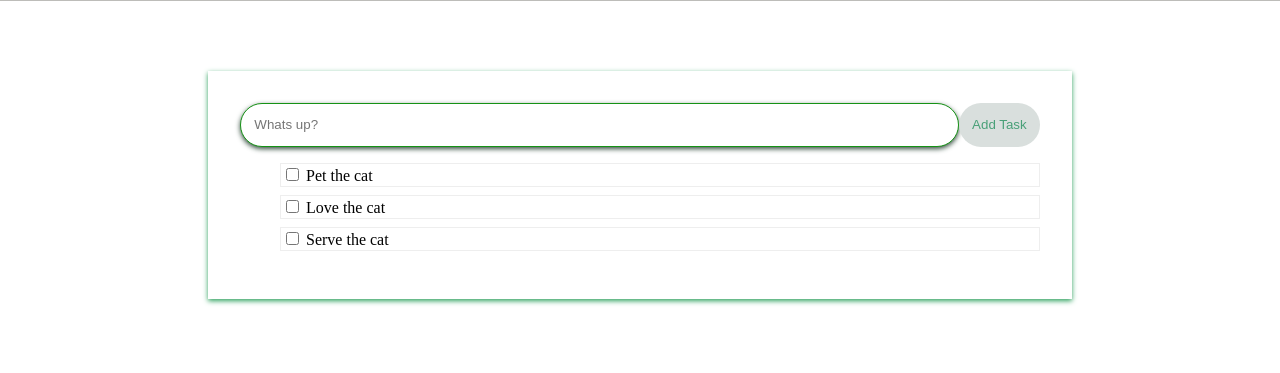
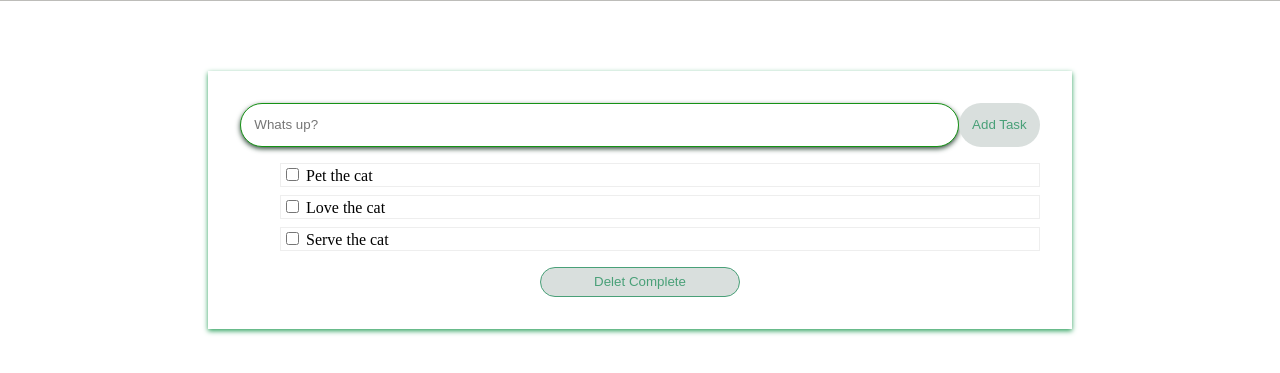
Before and after one commit to lumalopees/task-list, a plain HTML site: page index.html in a window 1280 px wide. Shown: the part 79-452 px from the top of the page. Drawn offline with Linux system fonts and the light colour scheme; a web font is replaced by a local one.

Commit message:
deleted button

```diff
--- a/index.html
+++ b/index.html
@@ -14,13 +14,13 @@
   </header>
 
   <section class="main-container">
-    <form>
+    <form id="task-form">
       <input type="text" name="whats up?" placeholder="Whats up?" id="wu">
       <button type="submit" id="button-add">
         Add Task
       </button>
     </form>
-    <ul>
+    <ul id="task-list">
       <li>
       <input type="checkbox">
         <span>Pet the cat</span>
@@ -34,6 +34,7 @@
         <span>Serve the cat</span>
       </li>
     </ul>
+    <button id="delete-completed">Delet Complete</button>
   </section>
 </body>
 </html>
--- a/javascript.js
+++ b/javascript.js
@@ -1,4 +1,4 @@
 const taskForm = document.getElementById("task-form");
-const taskInput = document.getElementById("task-input");
+const taskInput = document.getElementById("wu");
 const taskList = document.getElementById("task-list");
 const deleteCompletedBtn = document.getElementById("delete-completed");
--- a/style.css
+++ b/style.css
@@ -59,3 +59,16 @@ li {
 li:hover {
   background-color: #34ffa0;
 }
+
+#delete-completed {
+  background-color: #d9dfdd;
+  color: #49A078;
+  border-radius: 80px;
+  padding: 5px;
+  border: none;
+  padding: 0.5em 1em;
+  cursor: pointer;
+  border: 1px solid #49A078;
+  width: 200px;
+  margin-left: 300px;
+}
```
